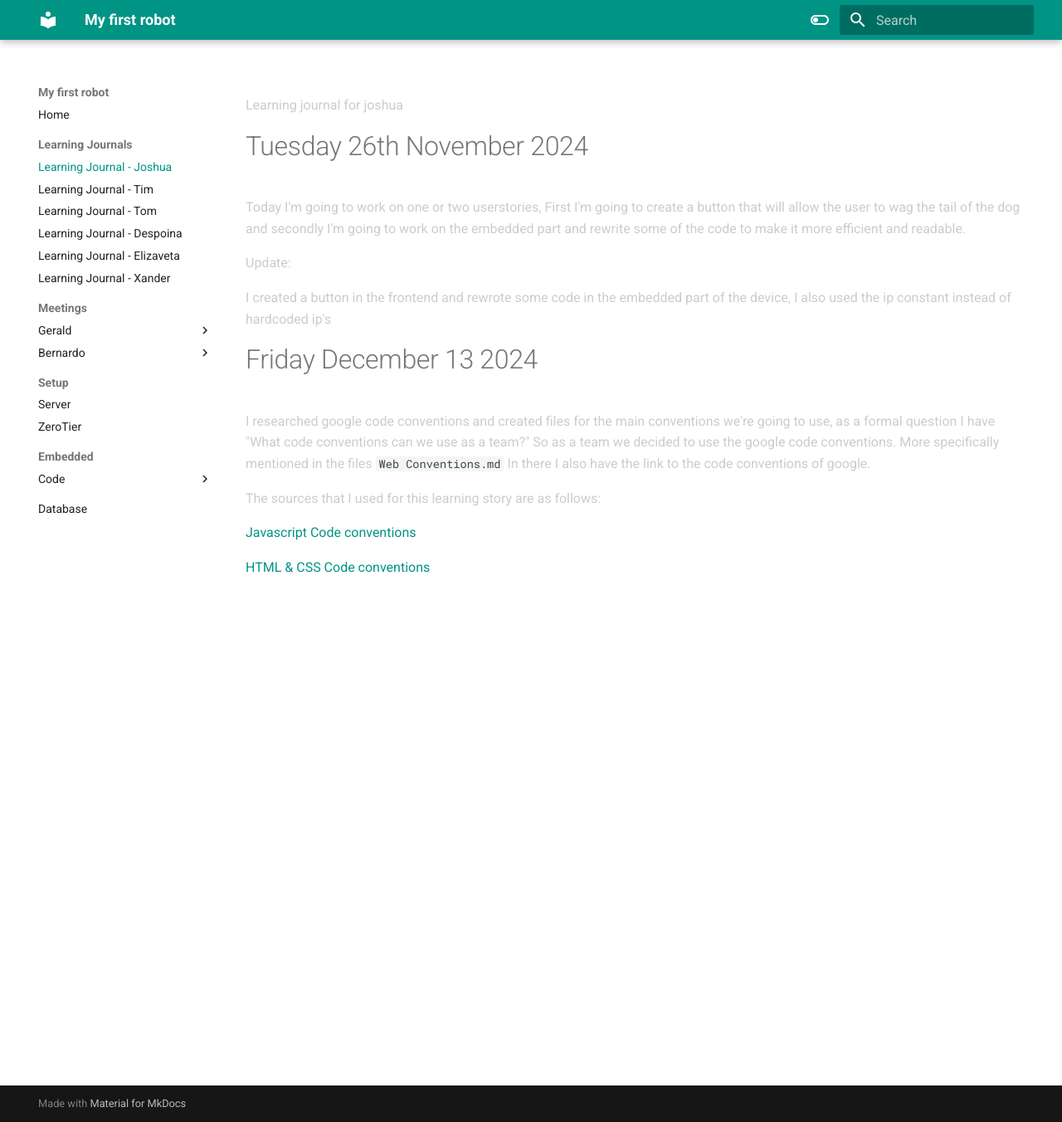
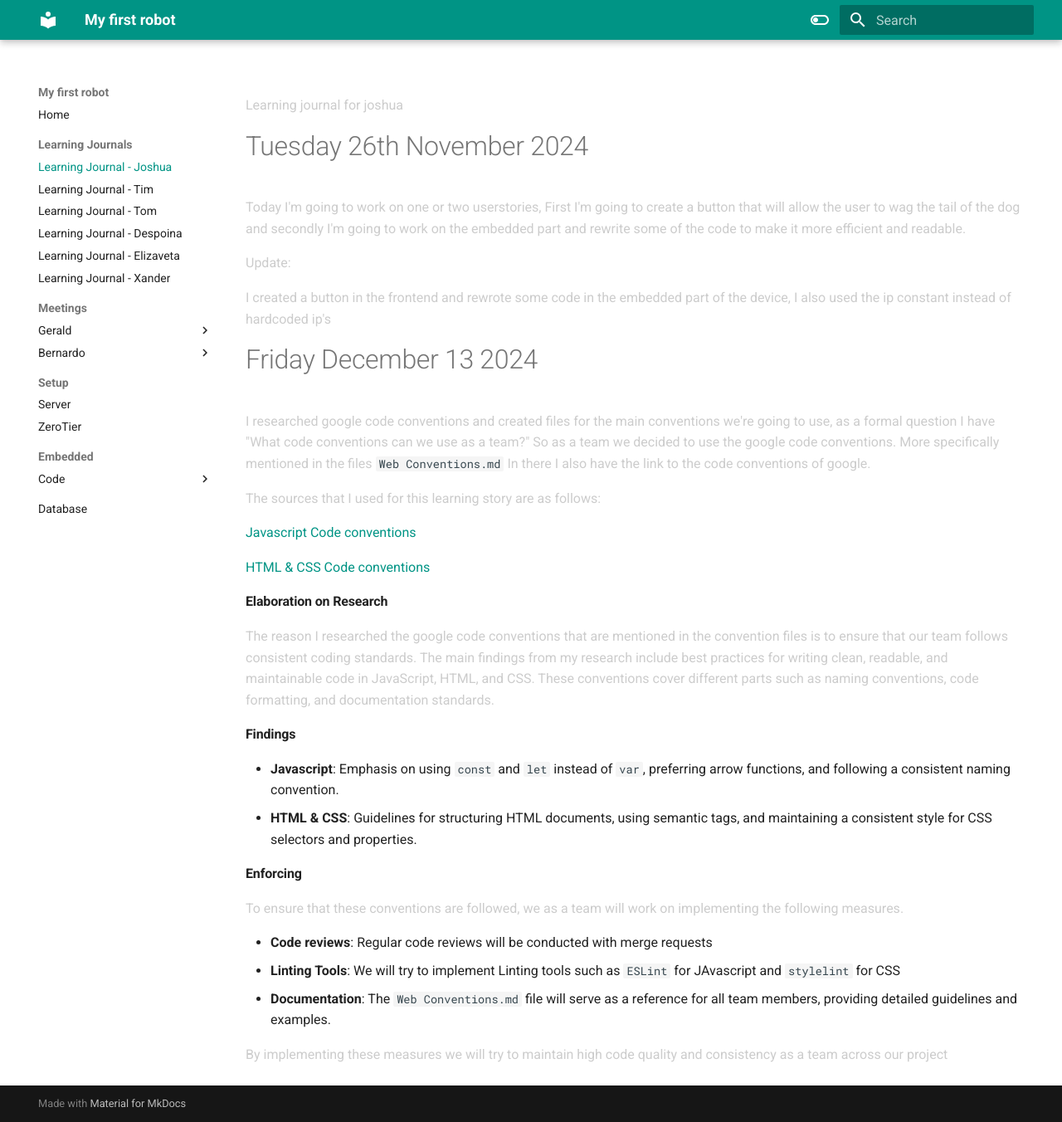
Before and after one commit to VioletHarmon2002/MyFirstRobot, an MkDocs documentation site: the page built from docs/Learning Journals/learning-journal-joshua.md, in a window 1280 px wide and 1352 px high. Shown: the whole window at 83% size. Built offline with MkDocs 1.6.1 and Material for MkDocs 9.7.7, drawn with Linux system fonts in a browser that asks for light colours.

Commit message:
docs: update to journal

```diff
--- a/docs/Learning Journals/learning-journal-joshua.md
+++ b/docs/Learning Journals/learning-journal-joshua.md
@@ -24,3 +24,24 @@ The sources that I used for this learning story are as follows:
 [Javascript Code conventions](https://google.github.io/styleguide/jsguide.html)
 
 [HTML & CSS Code conventions](https://google.github.io/styleguide/htmlcssguide.html#HTML_Style_Rules)
+
+#### Elaboration on Research
+The reason I researched the google code conventions that are mentioned in the convention files is to ensure that our team follows consistent coding standards.
+The main findings from my research include best practices for writing clean, readable, and maintainable code in JavaScript, HTML, and CSS. These conventions cover different parts such as naming conventions, code formatting, and documentation standards.
+
+#### Findings
+
+- **Javascript**: Emphasis on using `const` and `let` instead of `var`, preferring arrow functions, and following a consistent naming convention.
+- **HTML & CSS**:  Guidelines for structuring HTML documents, using semantic tags, and maintaining a consistent style for CSS selectors and properties.
+
+
+#### Enforcing
+
+To ensure that these conventions are followed, we as a team will work on implementing the following measures.
+
+- **Code reviews**: Regular code reviews will be conducted with merge requests
+- **Linting Tools**: We will try to implement Linting tools such as `ESLint` for JAvascript and `stylelint` for CSS
+- **Documentation**: The `Web Conventions.md` file will serve as a reference for all team members, providing detailed guidelines and examples.
+
+
+By implementing these measures we will try to maintain high code quality and consistency as a team across our project
```
